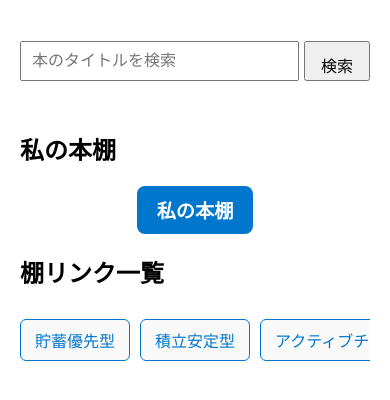
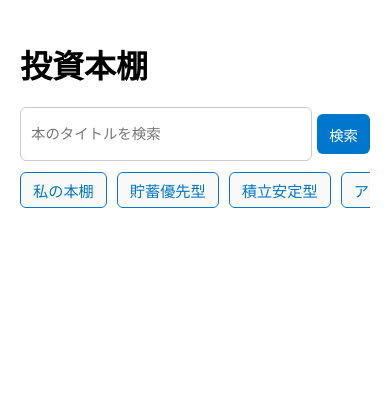
Before and after one commit to babaginji/investment_books, a Flask app: page / in a window 390 px wide. Shown: the top 400 px of the page. Run offline with Flask 3, Linux system fonts and the light colour scheme.

Commit message:
Fix responsive design for mobile

```diff
--- a/static/style.css
+++ b/static/style.css
@@ -17,25 +17,33 @@ h1 {
 ----------------------------- */
 #search-panel {
     display: flex;
-    gap: 5px;
-    margin-bottom: 10px;
-    flex-wrap: wrap;
-    width: 100%;
+    justify-content: center;
+    align-items: center;
+    gap: 8px;
+    margin: 5px 0;   /* 上下余白を最小限に */
 }
 
-#search-panel input {
-    flex: 1 1 auto;
-    padding: 10px;
-    font-size: 16px;
-    min-width: 200px;
-    box-sizing: border-box;
+#search-panel input[type="text"] {
+    flex: 1;
+    max-width: 500px;
+    padding: 6px 10px;
+    font-size: 0.9em;
+    border: 1px solid #ccc;
+    border-radius: 6px;
 }
 
 #search-panel button {
-    flex: 0 0 auto;
-    padding: 10px 15px;
-    font-size: 16px;
+    padding: 6px 12px;
+    font-size: 0.9em;
+    border: none;
+    border-radius: 6px;
+    background: #0077cc;
+    color: white;
     cursor: pointer;
+    transition: background 0.2s;
+}
+#search-panel button:hover {
+    background: #005fa3;
 }
 
 /* -----------------------------
@@ -102,31 +110,32 @@ h1 {
 
 /* 「私の本棚」専用リンク */
 .my-shelf-link {
-    margin: 15px 0;
+    margin: 10px 0 15px 0;
     text-align: center;
 }
 .my-shelf-link a {
     display: inline-block;
-    padding: 10px 20px;
-    font-size: 1.2em;
+    padding: 8px 18px;
+    font-size: 1.1em;
     font-weight: bold;
     color: #fff;
     background: #0077cc;
-    border-radius: 8px;
+    border-radius: 6px;
     text-decoration: none;
-    transition: background 0.2s;
+    transition: background 0.2s, transform 0.1s;
 }
 .my-shelf-link a:hover {
     background: #005fa3;
+    transform: scale(1.03);
 }
 
 /* その他の棚リンク（横スクロール式） */
 .shelf-links {
     display: flex;
     overflow-x: auto;
-    gap: 12px;
-    padding: 10px 0;
-    margin-bottom: 30px;
+    gap: 10px;
+    padding: 6px 0 12px;
+    margin: 0 0 20px 0;
     scroll-snap-type: x mandatory;  /* スクロール位置を揃える */
 }
 .shelf-links::-webkit-scrollbar {
@@ -142,21 +151,21 @@ h1 {
 }
 .shelf-link a {
     display: inline-block;
-    padding: 8px 14px;
-    font-size: 1em;
+    padding: 6px 12px;
+    font-size: 0.95em;
     color: #0077cc;
     border: 1px solid #0077cc;
     border-radius: 6px;
     background: #f9f9f9;
     text-decoration: none;
     white-space: nowrap;
-    transition: background 0.2s, color 0.2s;
+    transition: background 0.2s, color 0.2s, transform 0.1s;
 }
 .shelf-link a:hover {
     background: #e6f2ff;
     color: #005fa3;
+    transform: scale(1.05);
 }
-
 
 /* -----------------------------
    本棚内の本カードコンテナ
@@ -200,6 +209,11 @@ h1 {
     border-radius: 6px;
     text-align: center;
     position: relative;
+    transition: transform 0.15s, box-shadow 0.15s;
+}
+.books-container .book:hover {
+    transform: translateY(-2px);
+    box-shadow: 0 2px 6px rgba(0,0,0,0.1);
 }
 
 .books-container .book img {
@@ -216,14 +230,21 @@ h1 {
 .books-container .book p {
     font-size: 12px;
     margin: 2px 0;
+    color: #444;
 }
 
+/* 星マーク */
 .books-container .book .star {
     font-size: 16px;
     position: absolute;
     top: 5px;
     left: 5px;
     cursor: pointer;
+    user-select: none;
+    transition: transform 0.1s;
+}
+.books-container .book .star:hover {
+    transform: scale(1.2);
 }
 
 /* -----------------------------
--- a/templates/index.html
+++ b/templates/index.html
@@ -2,17 +2,31 @@
 <html lang="ja">
 <head>
     <meta charset="UTF-8">
-    <title></title>
+    <title>投資本棚</title>
     <link rel="stylesheet" href="{{ url_for('static', filename='style.css') }}">
     <meta name="viewport" content="width=device-width, initial-scale=1.0">
 </head>
 <body>
-    <h1></h1>
+    <h1>投資本棚</h1>
 
     <!-- 検索窓 -->
     <div id="search-panel">
         <input type="text" id="title" placeholder="本のタイトルを検索">
         <button onclick="searchBook()">検索</button>
+    </div>
+
+    <!-- 棚リンク（先頭に私の本棚を含む） -->
+    <div class="shelf-links">
+        <div class="shelf-link">
+            <a href="{{ url_for('shelf_page', shelf_name='私の本棚') }}">私の本棚</a>
+        </div>
+        {% for shelf in shelves %}
+            {% if shelf != "私の本棚" %}
+            <div class="shelf-link">
+                <a href="{{ url_for('shelf_page', shelf_name=shelf) }}">{{ shelf }}</a>
+            </div>
+            {% endif %}
+        {% endfor %}
     </div>
 
     <!-- 検索履歴ボックス -->
@@ -22,25 +36,6 @@
     <div id="search-results-wrapper">
         <div id="search-results" class="books-container"></div>
     </div>
-
-    <!-- 「私の本棚」リンク（特別枠） -->
-    <h2>私の本棚</h2>
-    <div class="my-shelf-link">
-        <a href="{{ url_for('shelf_page', shelf_name='私の本棚') }}">私の本棚</a>
-    </div>
-
-    <!-- その他の棚リンク（横スクロールで選択） -->
-    <h2>棚リンク一覧</h2>
-    <div class="shelf-links">
-        {% for shelf in shelves %}
-            {% if shelf != "私の本棚" %}
-            <div class="shelf-link">
-                <a href="{{ url_for('shelf_page', shelf_name=shelf) }}">{{ shelf }}</a>
-            </div>
-        {% endif %}
-    {% endfor %}
-</div>
-
     <script>
         let searchResults = [];
         let myShelf = [];
```
